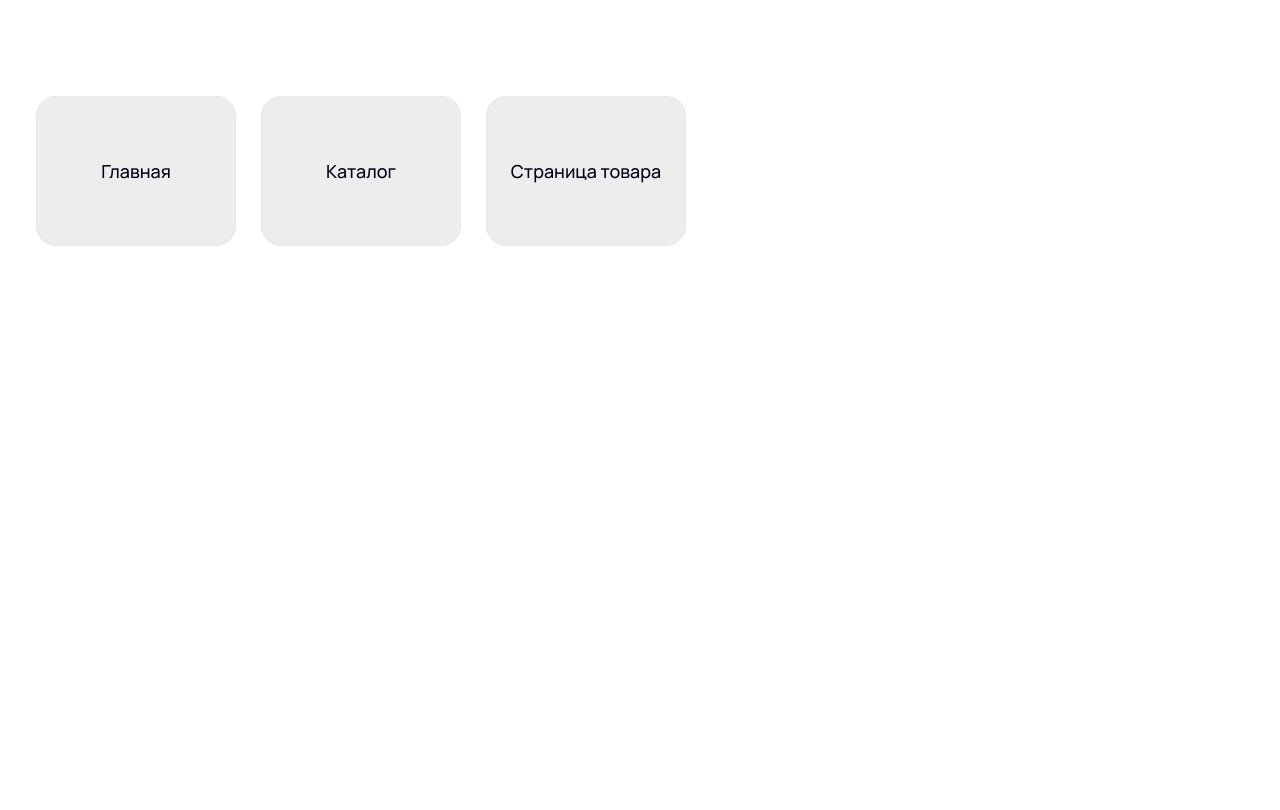
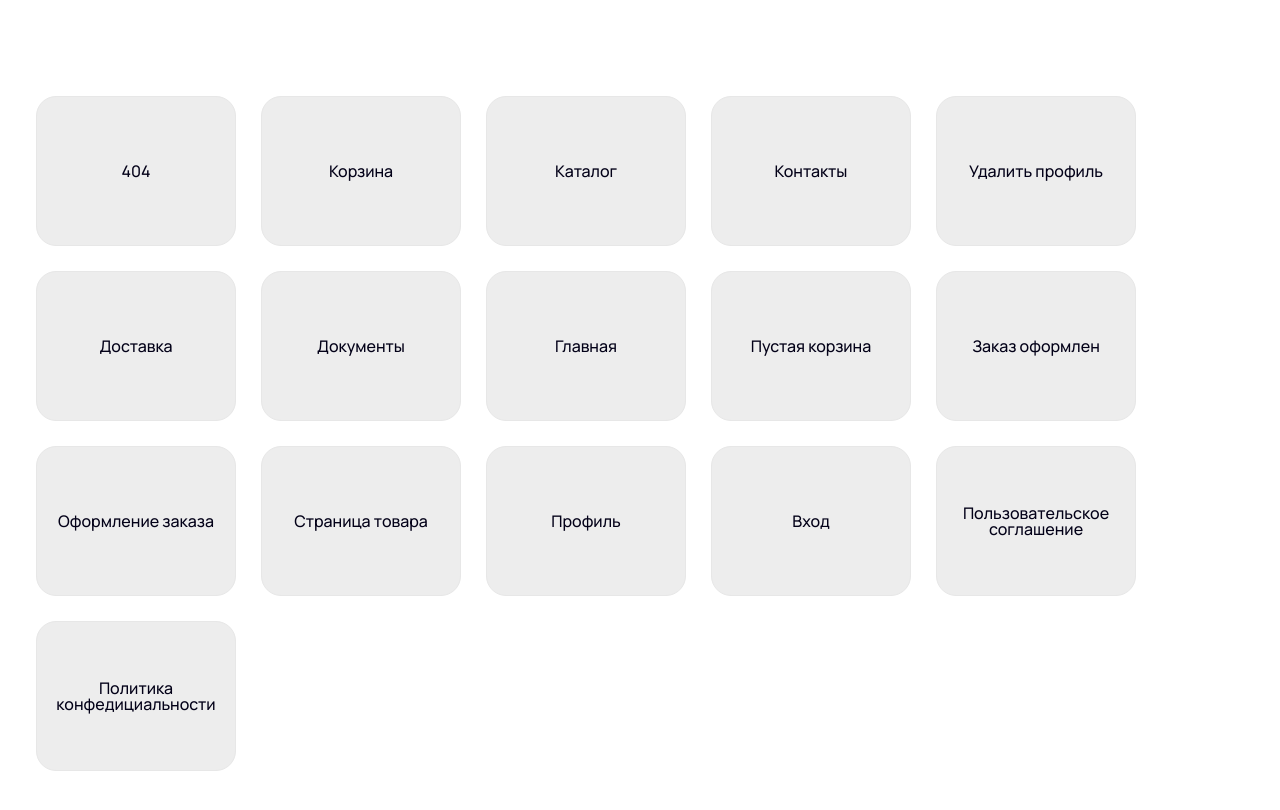
Before and after one commit to Virtek17/Livingtree, a plain HTML site: page index.html in a window 1280 px wide. Drawn offline with Linux system fonts and the light colour scheme.

Commit message:
Добавлена развертка

```diff
--- a/index.html
+++ b/index.html
@@ -9,9 +9,27 @@
   <body>
     <section class="section container">
       <div class="row">
+        <a class="lin-block" href="404.html">404</a>
+        <a class="lin-block" href="basket.html">Корзина</a>
+        <a class="lin-block" href="catalog.html">Каталог</a>
+        <a class="lin-block" href="contact.html">Контакты</a>
+        <a class="lin-block" href="delet-profile.html">Удалить профиль</a>
+        <a class="lin-block" href="delivery.html">Доставка</a>
+        <a class="lin-block" href="documents.html">Документы</a>
         <a class="lin-block" href="main.html">Главная</a>
-        <a class="lin-block" href="catalog.html">Каталог</a>
+        <a class="lin-block" href="null-basket.html">Пустая корзина</a>
+        <a class="lin-block" href="order-placed.html">Заказ оформлен</a>
+        <a class="lin-block" href="placing-order.html">Оформление заказа</a>
         <a class="lin-block" href="product-page.html">Страница товара</a>
+        <a class="lin-block" href="profile.html">Профиль</a>
+        <a class="lin-block" href="sign-up.html">Вход</a>
+        <a class="lin-block" href="user-agreement.html">Пользовательское соглашение</a>
+        <a class="lin-block" href="privacy-policy.html">Политика конфедициальности</a>
+
+
+
+
+
       </div>
     </section>
   </body>
--- a/style/style.css
+++ b/style/style.css
@@ -7,6 +7,13 @@
   justify-content: center;
   align-items: center;
   background-color: var(--color-bg-2);
+  text-align: center;
+  font-size: 16px;
+  transition: all 0.2s ease-in;
+}
+.lin-block:hover {
+  box-shadow: #03011a 0px 0px 40px 2px;
+  background-color: var(--color-bg-3);
 }
 .row {
   display: flex;
```
